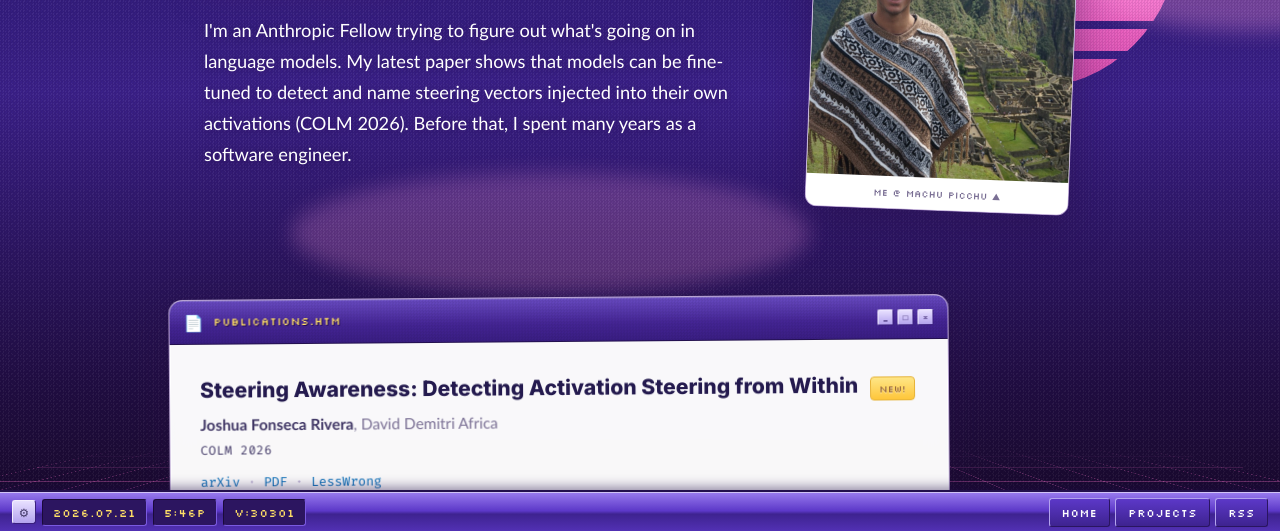
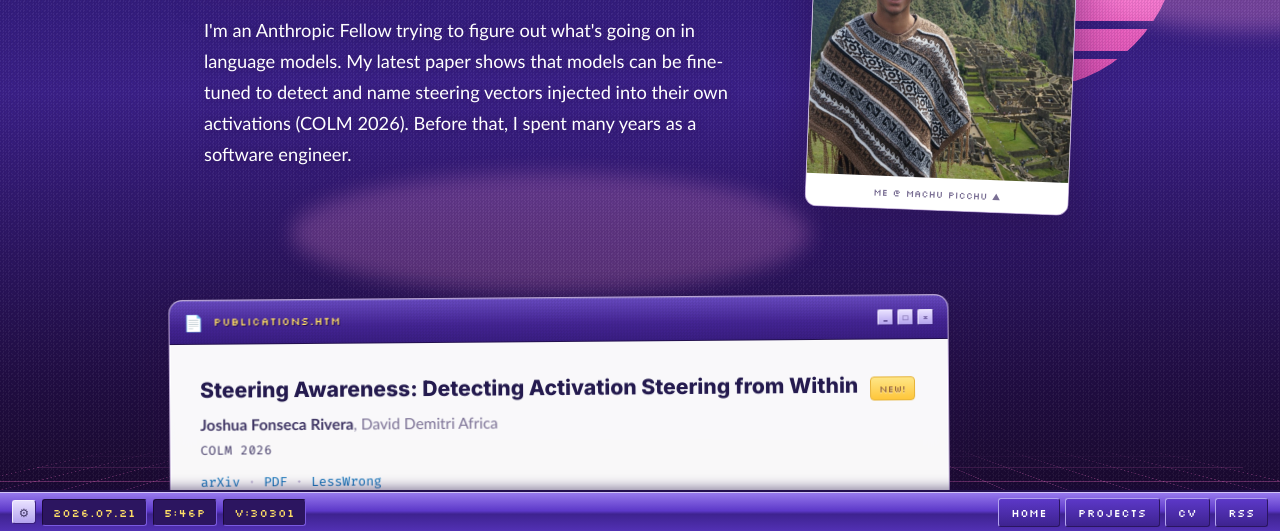
Before and after one commit to jfonsecarivera/portfoliosite, a plain HTML site: page index.html in a window 1280 px wide. Shown: the part 267-798 px from the top of the page. Drawn offline with Linux system fonts and the light colour scheme.

Commit message:
Add CV (pdf + tex source) and link it in the taskbar
Co-Authored-By: Claude Fable 5 <noreply@anthropic.com>

```diff
--- a/index.html
+++ b/index.html
@@ -860,6 +860,7 @@
         <nav class="chrome-nav" aria-label="site navigation">
             <a href="/">home</a>
             <a href="/project.html">projects</a>
+            <a href="/cv.pdf">cv</a>
             <a href="/feed.xml">rss</a>
         </nav>
     </div>
```
Also changed, not shown: 2 other files.
